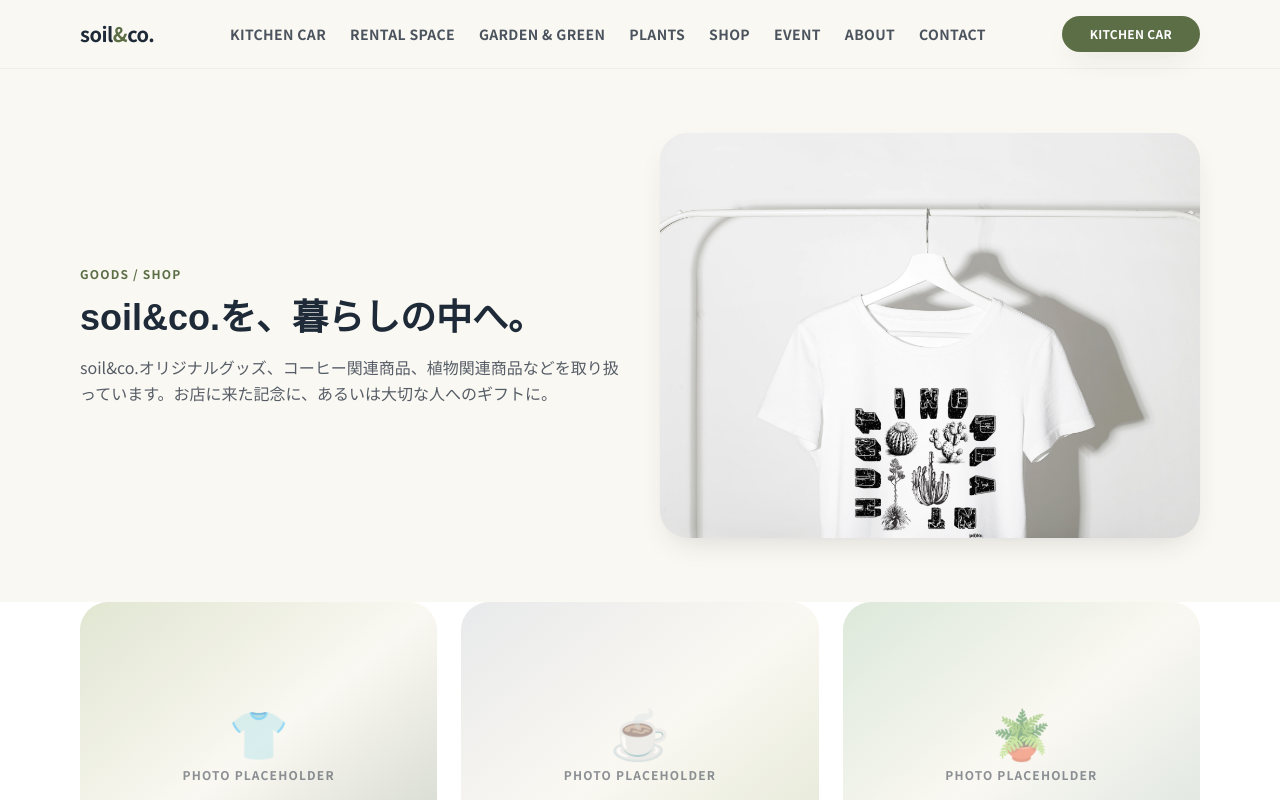
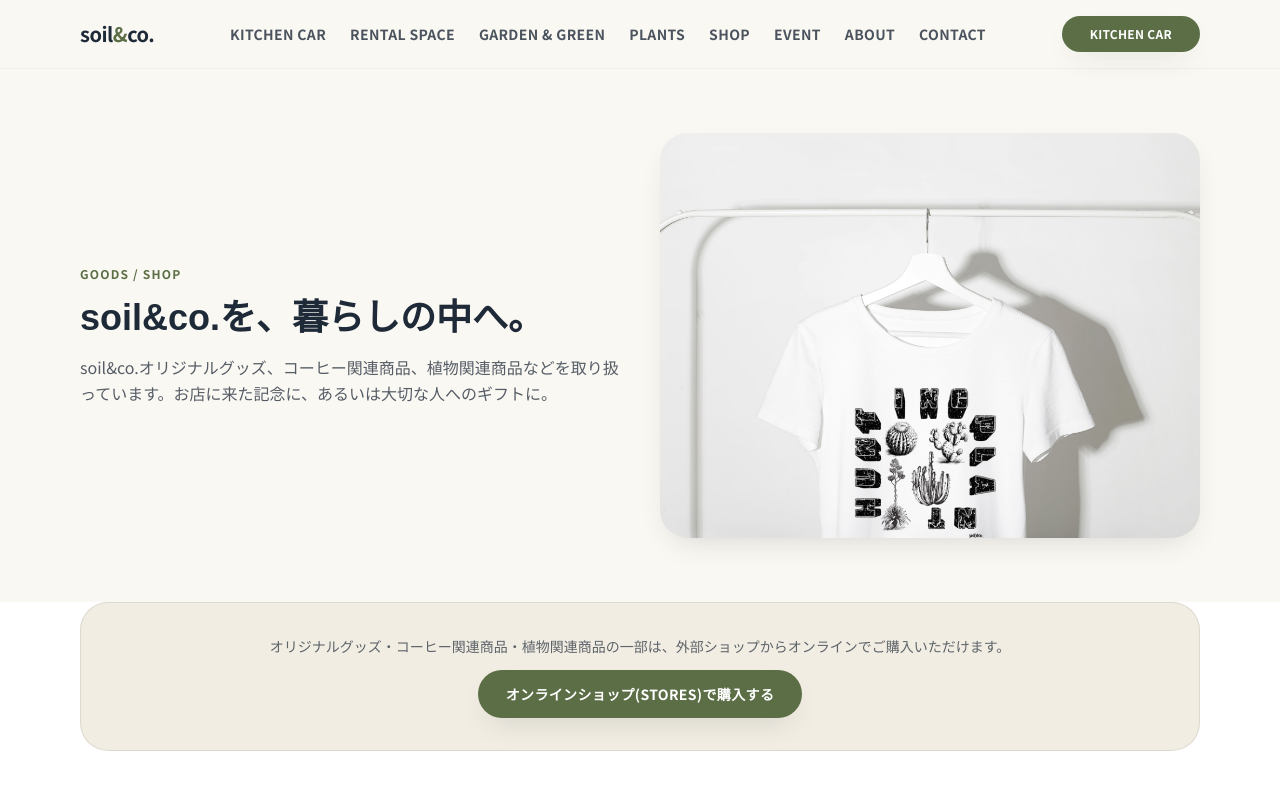
Before and after one commit to soilandco/soil-and-co, a Next.js app: page /shop in a window 1280 px wide. Shown: the top 800 px of the page. Built offline with nearby package versions, Linux system fonts and the light colour scheme; a web font is replaced by a local one.

Commit message:
Remove placeholder image grid for shop categories and tidy spacing

```diff
--- a/app/shop/page.tsx
+++ b/app/shop/page.tsx
@@ -1,5 +1,4 @@
 import PageHero from '@/components/ui/PageHero';
-import PlaceholderImage from '@/components/ui/PlaceholderImage';
 import Button from '@/components/ui/Button';
 import CrossLinkSection from '@/components/CrossLinkSection';
 import { buildMetadata } from '@/lib/metadata';
@@ -26,18 +25,6 @@ export default function ShopPage() {
 
       <section className="section-padding bg-white pt-0">
         <div className="mx-auto w-full max-w-content px-6 md:px-10">
-          <div className="mb-10 grid gap-6 md:grid-cols-3">
-            {shop.categories.map((category, index) => (
-              <PlaceholderImage
-                key={category}
-                label={category}
-                icon={['👕', '☕', '🪴'][index % 3]}
-                tone={(['moss', 'navy', 'green'] as const)[index % 3]}
-                aspect="aspect-[5/4]"
-              />
-            ))}
-          </div>
-
           <div className="flex flex-col items-center gap-3 rounded-xl2 border border-brand-navy/10 bg-cream-soft p-8 text-center">
             <p className="text-sm leading-relaxed text-brand-navy/70">{shop.externalShop.note}</p>
             <Button href={shop.externalShop.url} variant="primary">
--- a/components/ShopSection.tsx
+++ b/components/ShopSection.tsx
@@ -1,4 +1,3 @@
-import PlaceholderImage from '@/components/ui/PlaceholderImage';
 import SectionTitle from '@/components/SectionTitle';
 import Button from '@/components/ui/Button';
 import { shop } from '@/lib/site-config';
@@ -16,18 +15,6 @@ export default function ShopSection() {
       <div className="mx-auto w-full max-w-content px-6 md:px-10">
         <SectionTitle eyebrow="PRIORITY 05 / GOODS & SHOP" title={shop.lead} subtitle={shop.description} />
 
-        <div className="mb-10 grid gap-6 md:grid-cols-3">
-          {shop.categories.map((category, index) => (
-            <PlaceholderImage
-              key={category}
-              label={category}
-              icon={['👕', '☕', '🪴'][index % 3]}
-              tone={(['moss', 'navy', 'green'] as const)[index % 3]}
-              aspect="aspect-[5/4]"
-            />
-          ))}
-        </div>
-
         <div className="flex flex-col items-center gap-3 rounded-xl2 border border-brand-navy/10 bg-white p-8 text-center">
           <p className="text-sm leading-relaxed text-brand-navy/70">{shop.externalShop.note}</p>
           <Button href={shop.externalShop.url} variant="primary">
```
